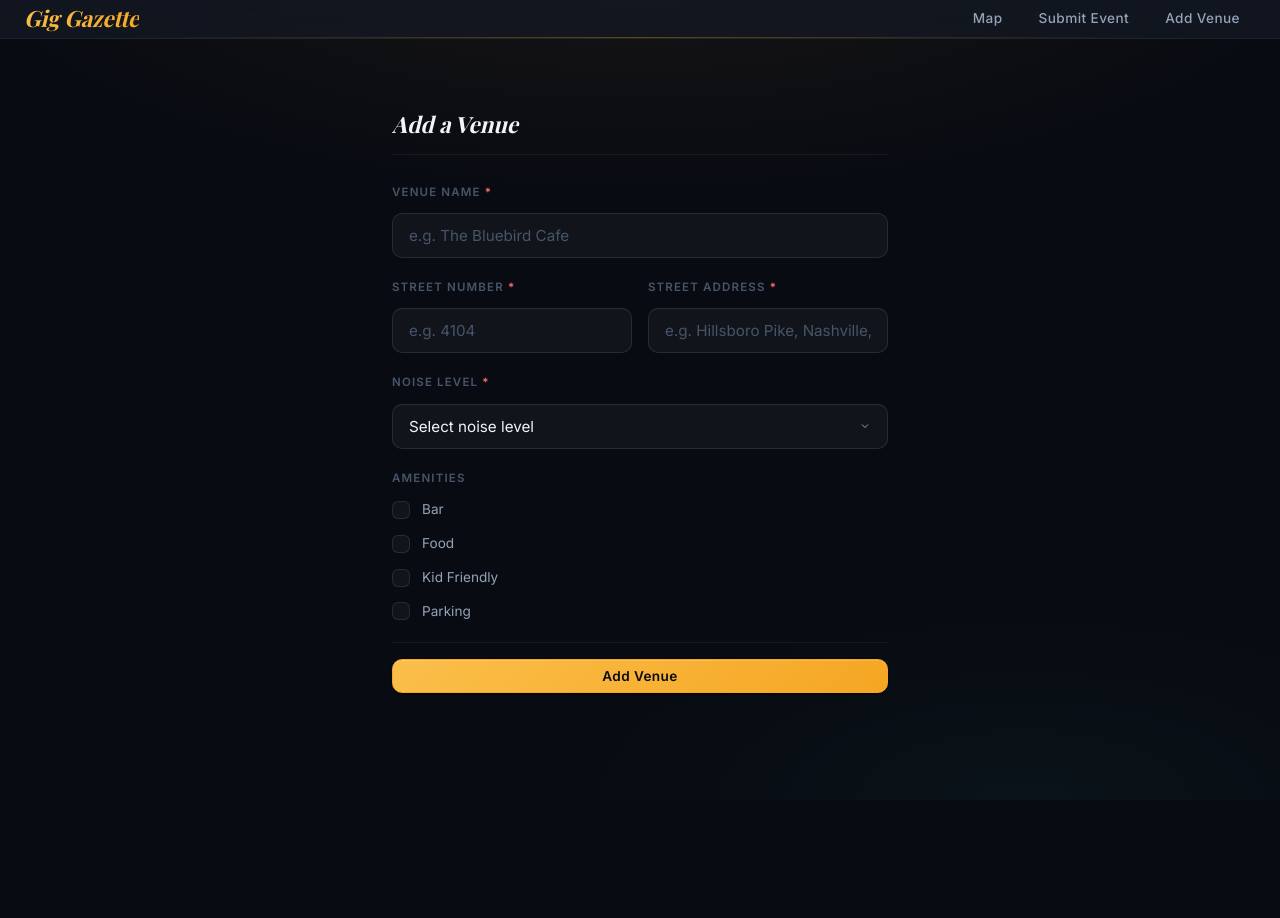
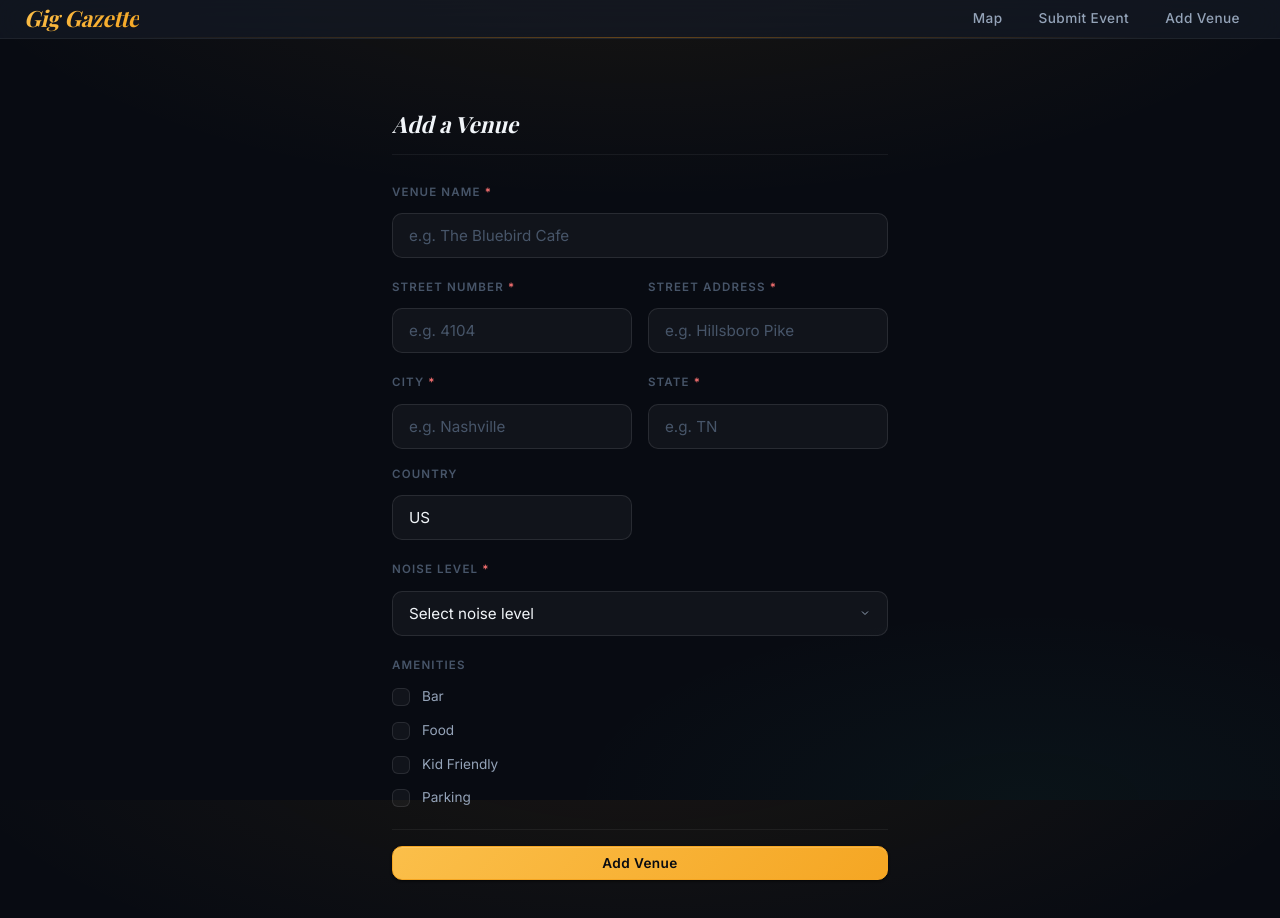
Before and after one commit to jackgardner99/Gig-Gazette, a React (Vite) app: page /Gig-Gazette/venues/new in a window 1280 px wide. Shown: the top 918 px of the page. Before the commit the page ends 800 px from the top, so only its background shows below. Built offline with nearby package versions, Linux system fonts and the light colour scheme; sample sign-in values are in the browser's storage; a web font is replaced by a local one.

Commit message:
update: create and update venues

```diff
--- a/src/components/venue/CreateVenuePage.jsx
+++ b/src/components/venue/CreateVenuePage.jsx
@@ -11,6 +11,9 @@ export const CreateVenuePage = () => {
         name: '',
         address_number: '',
         address: '',
+        city: '',
+        state: '',
+        country: 'US',
         noise_level: '',
         bar: false,
         food: false,
@@ -77,8 +80,46 @@ export const CreateVenuePage = () => {
                             name="address"
                             value={form.address}
                             onChange={handleChange}
-                            placeholder="e.g. Hillsboro Pike, Nashville, TN"
+                            placeholder="e.g. Hillsboro Pike"
                             required
+                        />
+                    </div>
+                </div>
+
+                <div className="form__row">
+                    <div className="form__field">
+                        <label className="form__label form__label--required">City</label>
+                        <input
+                            className="form__input"
+                            type="text"
+                            name="city"
+                            value={form.city}
+                            onChange={handleChange}
+                            placeholder="e.g. Nashville"
+                            required
+                        />
+                    </div>
+                    <div className="form__field">
+                        <label className="form__label form__label--required">State</label>
+                        <input
+                            className="form__input"
+                            type="text"
+                            name="state"
+                            value={form.state}
+                            onChange={handleChange}
+                            placeholder="e.g. TN"
+                            required
+                        />
+                    </div>
+                    <div className="form__field">
+                        <label className="form__label">Country</label>
+                        <input
+                            className="form__input"
+                            type="text"
+                            name="country"
+                            value={form.country}
+                            onChange={handleChange}
+                            placeholder="e.g. US"
                         />
                     </div>
                 </div>
--- a/src/components/venue/EditVenuePage.jsx
+++ b/src/components/venue/EditVenuePage.jsx
@@ -16,6 +16,9 @@ export const EditVenuePage = () => {
                 name: data.name ?? '',
                 address_number: data.address_number ?? '',
                 address: data.address ?? '',
+                city: data.city ?? '',
+                state: data.state ?? '',
+                country: data.country ?? 'US',
                 noise_level: data.noise_level ?? '',
                 bar: data.bar ?? false,
                 food: data.food ?? false,
@@ -95,6 +98,40 @@ export const EditVenuePage = () => {
                     </div>
                 </div>
 
+                <div className="form__row">
+                    <div className="form__field">
+                        <label className="form__label form__label--required">City</label>
+                        <input
+                            className="form__input"
+                            type="text"
+                            name="city"
+                            value={form.city}
+                            onChange={handleChange}
+                            required
+                        />
+                    </div>
+                    <div className="form__field">
+                        <label className="form__label form__label--required">State</label>
+                        <input
+                            className="form__input"
+                            type="text"
+                            name="state"
+                            value={form.state}
+                            onChange={handleChange}
+                        />
+                    </div>
+                    <div className="form__field">
+                        <label className="form__label">Country</label>
+                        <input
+                            className="form__input"
+                            type="text"
+                            name="country"
+                            value={form.country}
+                            onChange={handleChange}
+                        />
+                    </div>
+                </div>
+
                 <div className="form__field">
                     <label className="form__label form__label--required">Noise Level</label>
                     <select
```
